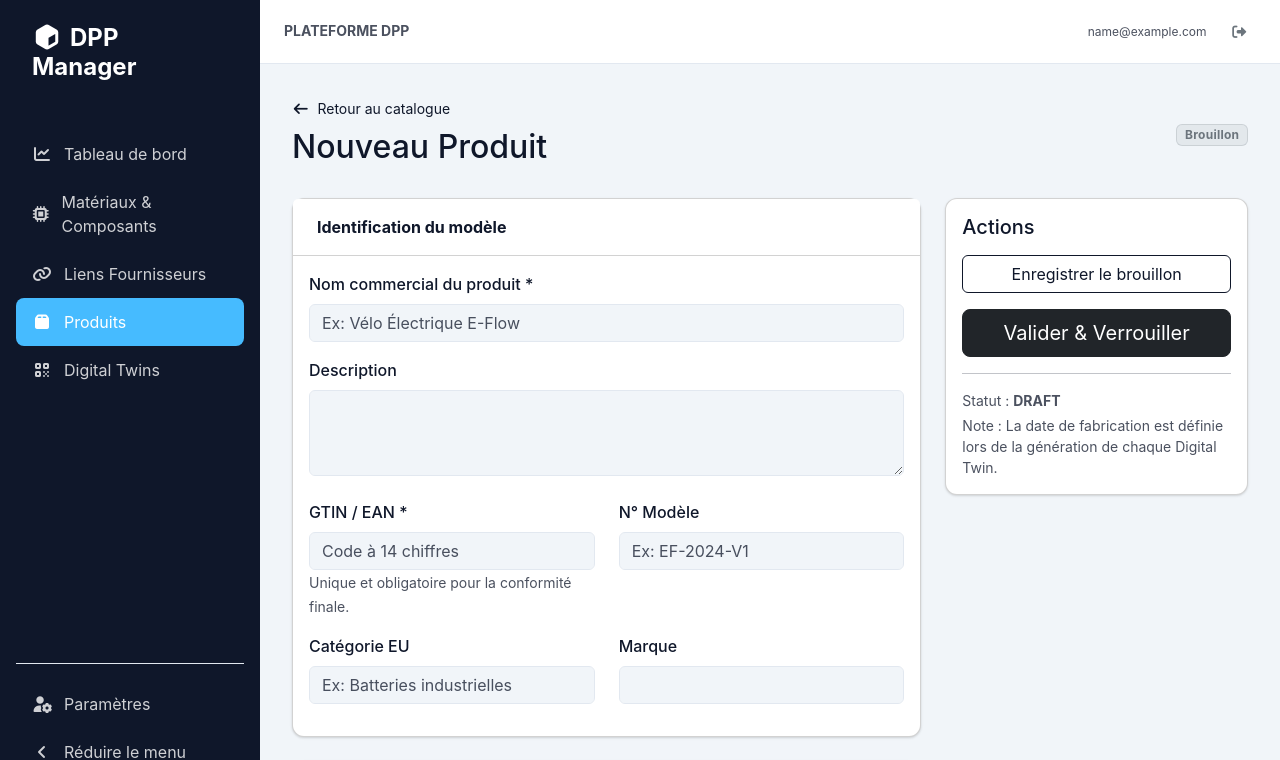
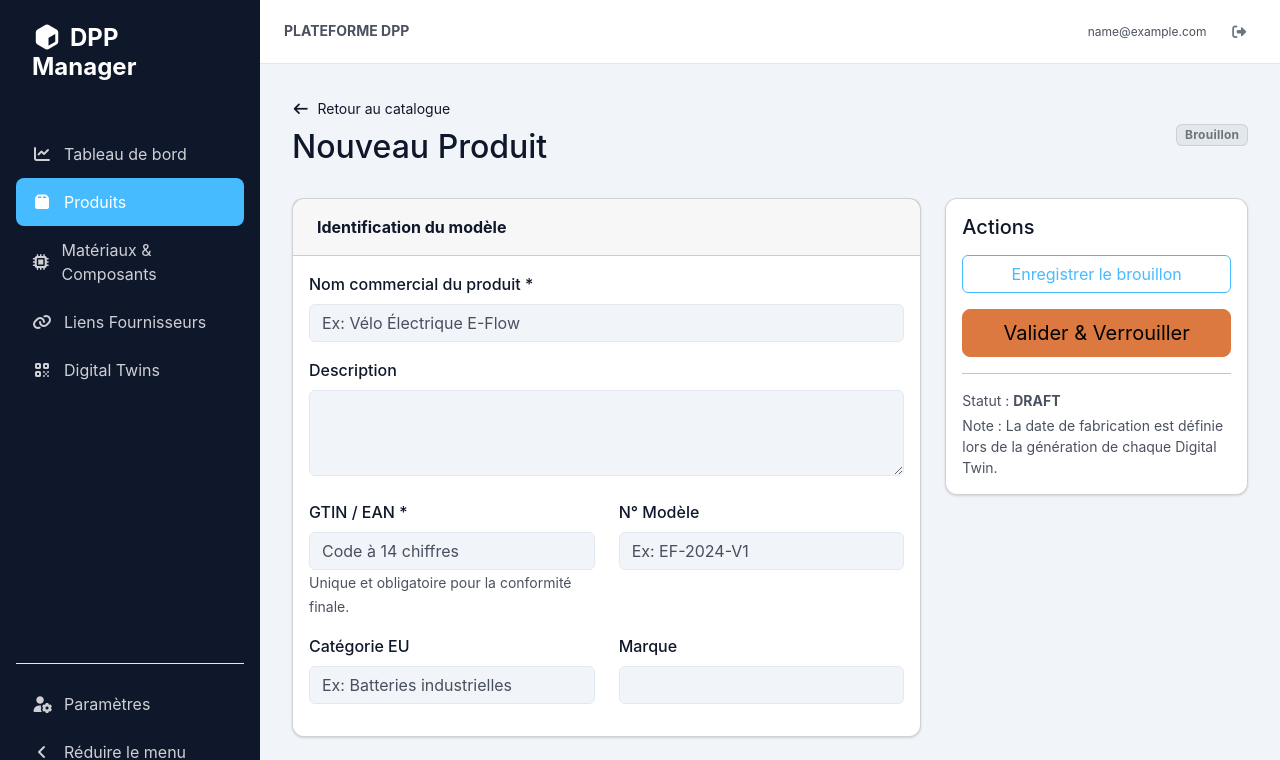
Before and after one commit to AlexandreHelmer/DPPForge, a React (Create React App) app in the folder frontend/: page /products/new in a window 1280 px wide. Shown: the top 760 px of the page. Built offline with nearby package versions, Linux system fonts and the light colour scheme; no server answers; sample sign-in values are in the browser's storage.

Commit message:
frontend: UI small changes

```diff
--- a/frontend/src/components/Sidebar.jsx
+++ b/frontend/src/components/Sidebar.jsx
@@ -25,6 +25,10 @@ const Sidebar = ({ isCollapsed, onToggle, isMobileOpen, onCloseMobile }) => {
                     <i className="fas fa-chart-line fw-fixed"></i>
                     <span>Tableau de bord</span>
                 </Nav.Link>
+                <Nav.Link as={NavLink} to="/products" title="Produits" onClick={onCloseMobile}>
+                    <i className="fas fa-box fw-fixed"></i>
+                    <span>Produits</span>
+                </Nav.Link>
                 <div className="nav-group">
                     <Nav.Link as={NavLink} to="/components" title="Matériaux & Composants" onClick={onCloseMobile}>
                         <i className="fas fa-microchip fw-fixed"></i>
@@ -37,10 +41,6 @@ const Sidebar = ({ isCollapsed, onToggle, isMobileOpen, onCloseMobile }) => {
                         </Nav.Link>
                     </div>
                 </div>
-                <Nav.Link as={NavLink} to="/products" title="Produits" onClick={onCloseMobile}>
-                    <i className="fas fa-box fw-fixed"></i>
-                    <span>Produits</span>
-                </Nav.Link>
                 <Nav.Link as={NavLink} to="/qr-generator" title="Digital Twins" onClick={onCloseMobile}>
                     <i className="fas fa-qrcode fw-fixed"></i>
                     <span>Digital Twins</span>
--- a/frontend/src/pages/ProductForm.jsx
+++ b/frontend/src/pages/ProductForm.jsx
@@ -156,7 +156,7 @@ const ProductForm = () => {
                 <Row>
                     <Col md={8}>
                         <Card className="mb-4">
-                            <Card.Header className="bg-white py-3 fw-bold">Identification du modèle</Card.Header>
+                            <Card.Header className="py-3 fw-bold">Identification du modèle</Card.Header>
                             <Card.Body>
                                 <Form.Group className="mb-3">
                                     <Form.Label className="fw-medium">Nom commercial du produit *</Form.Label>
@@ -240,7 +240,7 @@ const ProductForm = () => {
                         </Card>
 
                         <Card className="mb-4">
-                            <Card.Header className="bg-white py-3 fw-bold d-flex justify-content-between">
+                            <Card.Header className="py-3 fw-bold d-flex justify-content-between">
                                 Composants & Matériaux
                                 <Badge bg="info">{formData.components.length}</Badge>
                             </Card.Header>
@@ -301,7 +301,7 @@ const ProductForm = () => {
                                 <div className="d-grid gap-3">
                                     <Button
                                         type="submit"
-                                        variant="outline-primary"
+                                        variant="outline-info"
                                         disabled={loading || isLocked}
                                     >
                                         {loading ? 'Traitement...' : 'Enregistrer le brouillon'}
@@ -309,7 +309,7 @@ const ProductForm = () => {
 
                                     {!isLocked && (
                                         <Button
-                                            variant="dark"
+                                            variant="warning"
                                             size="lg"
                                             onClick={() => setShowLockModal(true)}
                                             disabled={loading}
```
